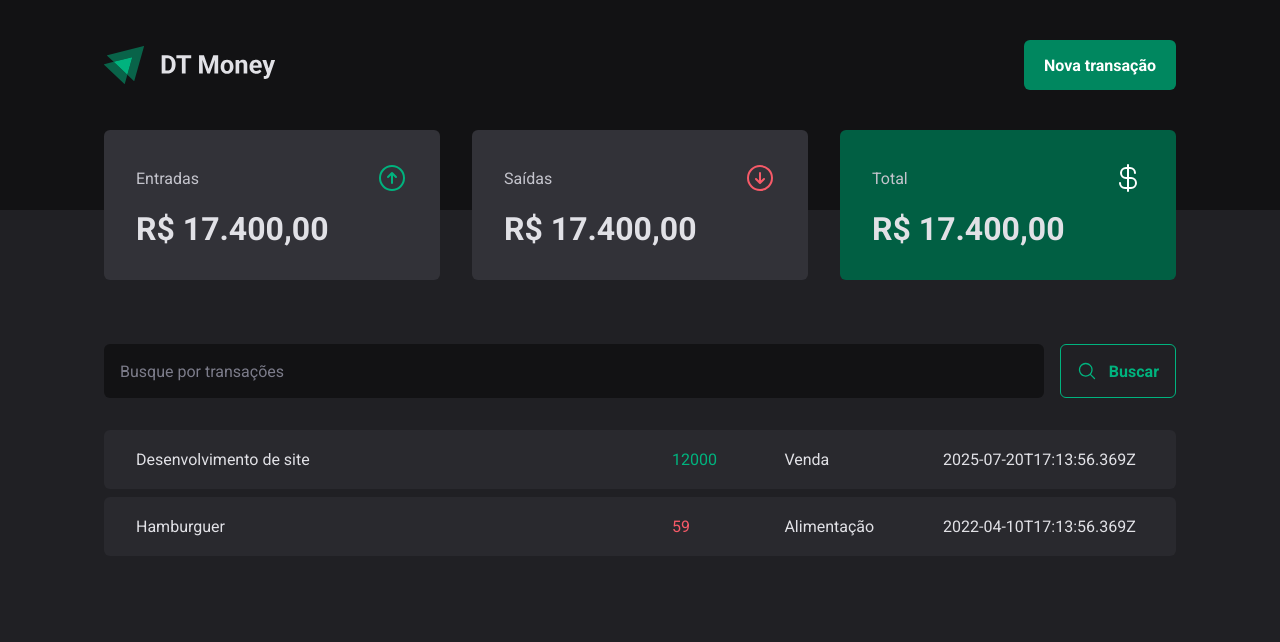
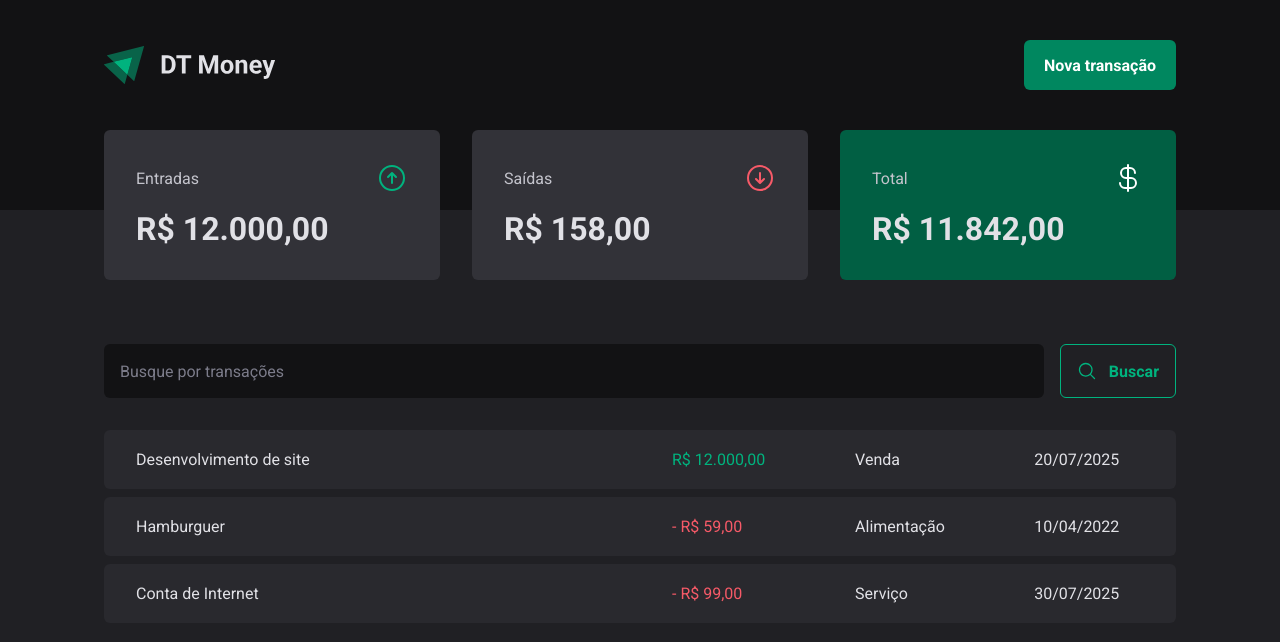
Before and after one commit to brunosgs/react-http-performance, a React (Vite) app in the folder http-performance/: page / in a window 1280 px wide. Shown: the top 642 px of the page. Built offline with nearby package versions, Linux system fonts and the light colour scheme; data requests are answered from the project's data file.

Commit message:
resumo de transações
build: atualizado dependências;
feat: adicionado calculo do resumo para mostrar as entradas, saídas e total das contas;
feat: adicionado formatador para números referente a dinheiro e data.

```diff
--- a/http-performance/server.json
+++ b/http-performance/server.json
@@ -11,10 +11,18 @@
       {
          "id": 2,
          "description": "Hamburguer",
-         "type": "outincome",
+         "type": "outcome",
          "category": "Alimentação",
          "price": 59.00,
          "createdAt": "2022-04-10T17:13:56.369Z"
+      },
+      {
+         "id": 3,
+         "description": "Conta de Internet",
+         "type": "outcome",
+         "category": "Serviço",
+         "price": 99.00,
+         "createdAt": "2025-07-30T21:13:56.369Z"
       }
    ]
 }
--- a/http-performance/src/components/summary/Summary.tsx
+++ b/http-performance/src/components/summary/Summary.tsx
@@ -5,6 +5,7 @@ import {
 } from '@phosphor-icons/react';
 import { useContext } from 'react';
 import { TransactionsContext } from '../../contexts/TransactionsContext';
+import { priceFormatter } from '../../utils/formatter';
 import {
    SummaryCard,
    SummaryContainer
@@ -12,7 +13,22 @@ import {
 
 export function Summary() {
    const { transactions } = useContext(TransactionsContext)
-   console.log(transactions)
+   const summary = transactions.reduce((acc, transaction) => {
+      if (transaction.type === 'income') {
+         acc.income += transaction.price
+         acc.total += transaction.price
+      } else {
+         acc.outcome += transaction.price
+         acc.total -= transaction.price
+      }
+
+      return acc
+   },
+      {
+         income: 0,
+         outcome: 0,
+         total: 0
+      })
 
    return (
       <SummaryContainer>
@@ -21,21 +37,21 @@ export function Summary() {
                <span>Entradas</span>
                <ArrowCircleUpIcon size={32} color="#00b37e" />
             </header>
-            <strong>R$ 17.400,00</strong>
+            <strong>{priceFormatter.format(summary.income)}</strong>
          </SummaryCard>
          <SummaryCard>
             <header>
                <span>Saídas</span>
                <ArrowCircleDownIcon size={32} color="#f75a68" />
             </header>
-            <strong>R$ 17.400,00</strong>
+            <strong>{priceFormatter.format(summary.outcome)}</strong>
          </SummaryCard>
          <SummaryCard variantColor='green'>
             <header>
                <span>Total</span>
                <CurrencyDollarIcon size={32} color="#fff" />
             </header>
-            <strong>R$ 17.400,00</strong>
+            <strong>{priceFormatter.format(summary.total)}</strong>
          </SummaryCard>
       </SummaryContainer>
    )
--- a/http-performance/src/pages/transactions/Transactions.tsx
+++ b/http-performance/src/pages/transactions/Transactions.tsx
@@ -2,6 +2,7 @@ import { useContext } from "react";
 import { Header } from "../../components/header/Header";
 import { Summary } from "../../components/summary/Summary";
 import { TransactionsContext } from "../../contexts/TransactionsContext";
+import { dateFormatter, priceFormatter } from "../../utils/formatter";
 import { SearchForm } from "./components/searchForm/SearchForm";
 import {
    PriceHighlight,
@@ -26,11 +27,12 @@ export function Transactions() {
                            <td width="50%">{transaction.description}</td>
                            <td>
                               <PriceHighlight variant={transaction.type}>
-                                 {transaction.price}
+                                 {transaction.type === 'outcome' && '- '}
+                                 {priceFormatter.format(transaction.price)}
                               </PriceHighlight>
                            </td>
                            <td>{transaction.category}</td>
-                           <td>{transaction.createdAt}</td>
+                           <td>{dateFormatter.format(new Date(transaction.createdAt))}</td>
                         </tr>
                      )
                   })}
--- /dev/null
+++ b/http-performance/src/utils/formatter.ts
@@ -0,0 +1,6 @@
+export const dateFormatter = new Intl.DateTimeFormat('pt-BR')
+
+export const priceFormatter = new Intl.NumberFormat('pt-BR', {
+   style: 'currency',
+   currency: 'BRL'
+});
```
Also changed, not shown: http-performance/package.json (+8 -8 lines).
